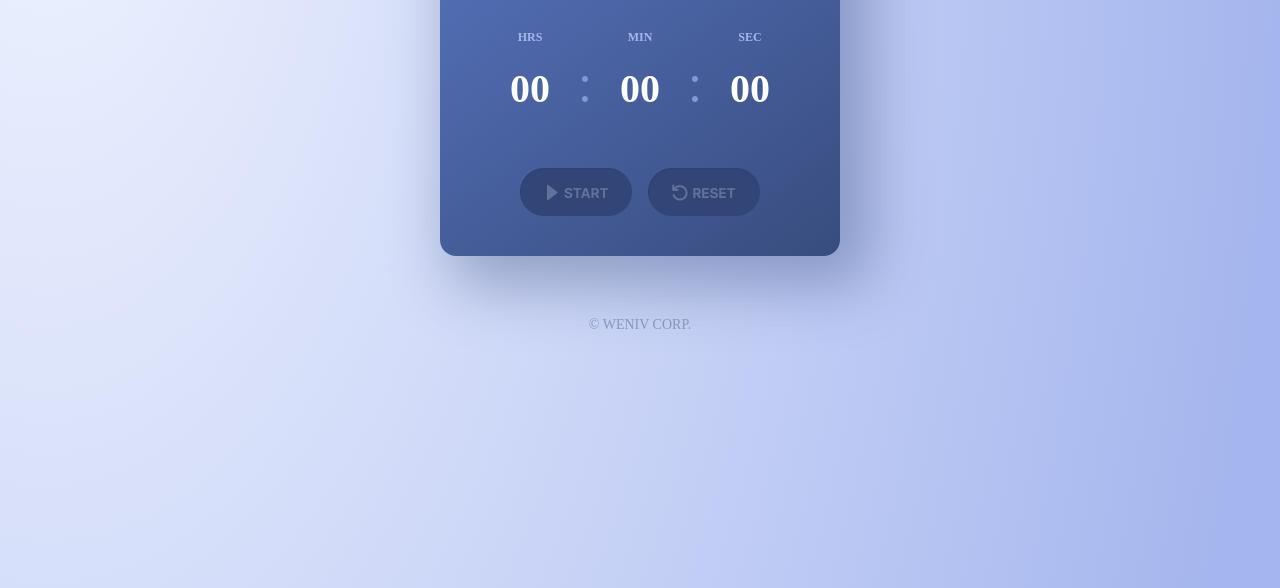
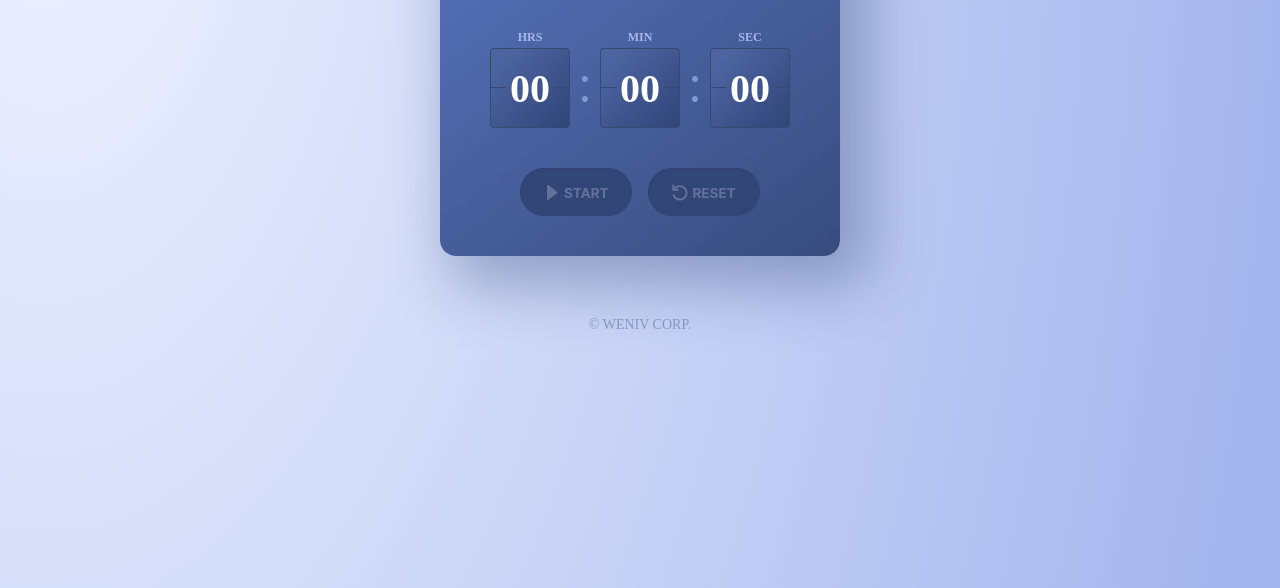
Before and after one commit to yeon1615/timer, a plain HTML site: page index.html in a window 1280 px wide. Shown: the part 284-872 px from the top of the page. Drawn offline with Linux system fonts and the light colour scheme; the site is published under a folder, as on GitHub Pages, so addresses that start at the root find nothing.

Commit message:
이미지 경로 수정

```diff
--- a/style/style.css
+++ b/style/style.css
@@ -62,7 +62,7 @@ article .cont-timer {
 .cont-timer .bg-box {
   width: 80px;
   height: 80px;
-  background: url(/img/box.png);
+  background: url(../img/box.png);
 }
 
 .cont-timer .inp-hrs,
```
